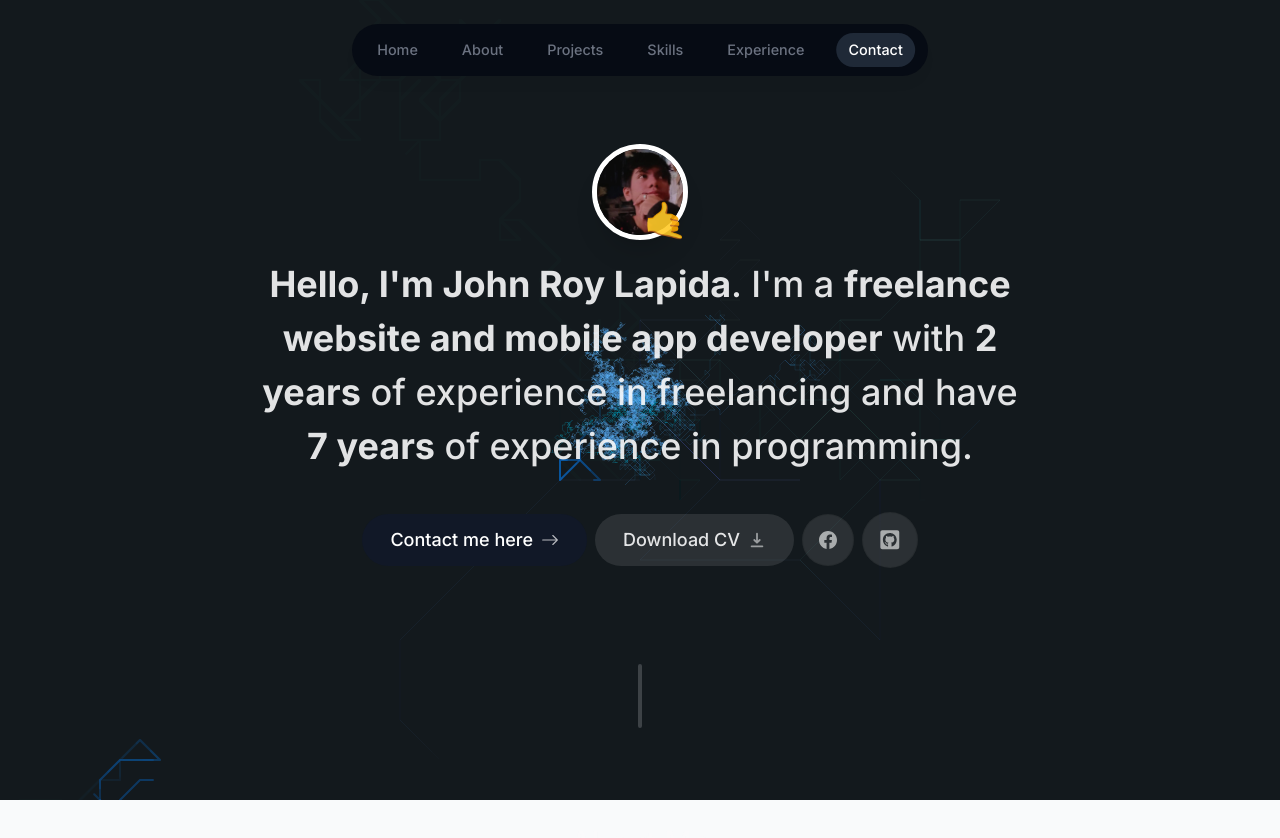
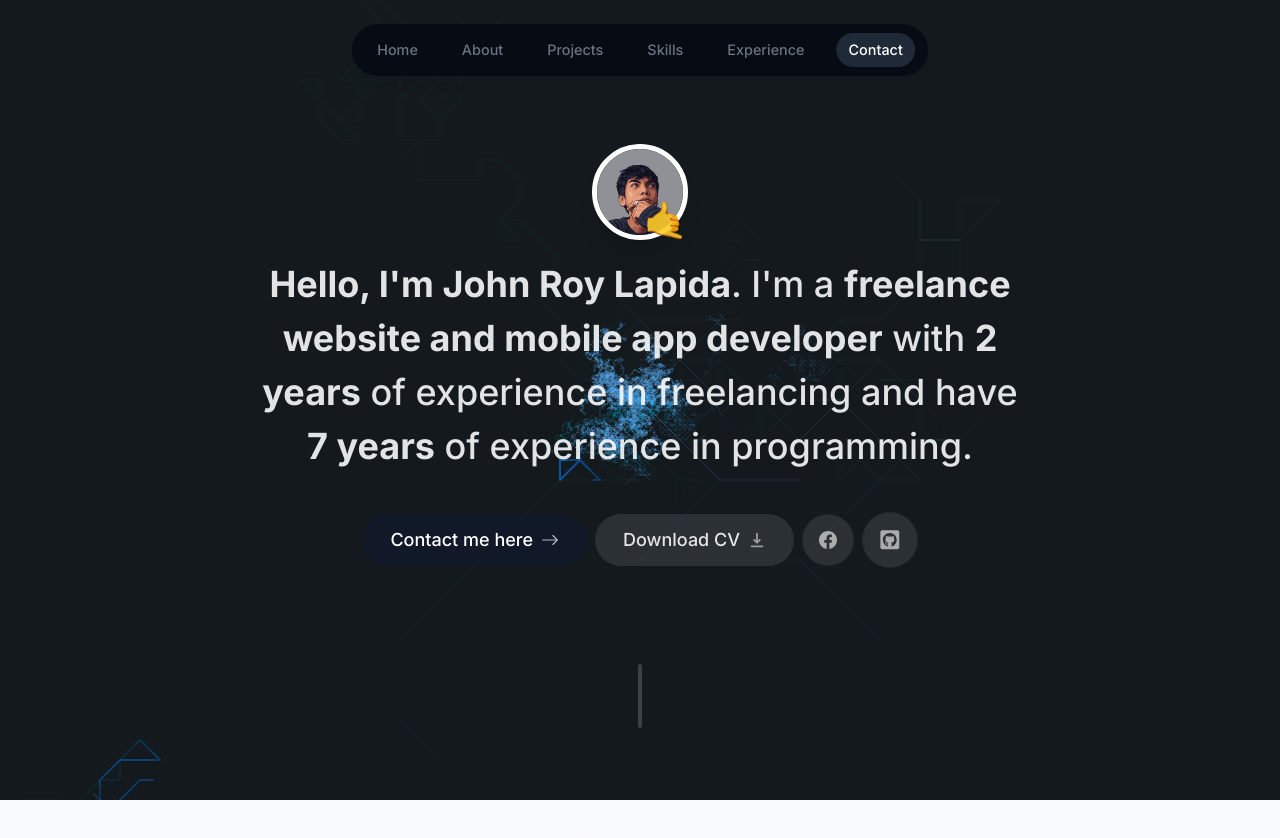
Before and after one commit to SnoopyCodeX/my-nextjs-portfolio, a Next.js app: page / in a window 1280 px wide. Shown: the top 838 px of the page. Built offline with nearby package versions, Linux system fonts and the light colour scheme; no server answers.

Commit message:
chore: update favico, profile picture, and webhook

```diff
--- a/app/layout.tsx
+++ b/app/layout.tsx
@@ -1,45 +1,47 @@
-import Footer from '@/components/footer'
-import Header from '@/components/header'
-// import ThemeSwitch from '@/components/theme-switch'
-import ActiveSectionContextProvider from '@/context/active-section-context'
-import ThemeContextProvider from '@/context/theme-context'
-import { dateDiffInYears } from '@/lib/utils'
-import { Inter } from 'next/font/google'
-import { Toaster } from 'react-hot-toast'
-import favIcon from '@/app/favicon.ico'
-import './globals.css'
-// import { useEffect } from 'react'
-import { Background } from '@/components/background'
-import Script from 'next/script'
+import Footer from "@/components/footer";
+import Header from "@/components/header";
+import ActiveSectionContextProvider from "@/context/active-section-context";
+import ThemeContextProvider from "@/context/theme-context";
+import { dateDiffInYears } from "@/lib/utils";
+import { Inter } from "next/font/google";
+import { Toaster } from "react-hot-toast";
+import favIcon from "@/app/favicon.ico";
+import "./globals.css";
+import { Background } from "@/components/background";
+import Script from "next/script";
 
-const inter = Inter({ subsets: ['latin'] })
-let yearsOfFreelancingExperience = dateDiffInYears(new Date("2020-11-1"), new Date(Date.now()))
+const inter = Inter({ subsets: ["latin"] });
+let yearsOfFreelancingExperience = dateDiffInYears(
+  new Date("2020-11-1"),
+  new Date(Date.now()),
+);
 
 export const metadata = {
-  metadataBase: 'https://johnroylapida.vercel.app',
-  title: 'John Roy Lapida | Portfolio',
+  metadataBase: "https://snoopycodex.ph",
+  title: "John Roy Lapida | Portfolio",
   description: `John Roy Lapida is a freelance website and mobile app developer with ${yearsOfFreelancingExperience} years of experience in freelancing.`,
   openGraph: {
     title: "John Roy Lapida | Portfolio",
     description: `John Roy Lapida is a freelance website and mobile app developer with ${yearsOfFreelancingExperience} years of experience in freelancing.`,
     image: favIcon.src,
-    url: "https://johnroylapida.vercel.app",
+    url: "https://snoopycodex.ph",
     type: "website",
     locale: "en_US",
     site_name: "John Roy Lapida | Portfolio",
-    authors: ["John Roy Lapida"]
-  }
-}
+    authors: ["John Roy Lapida"],
+  },
+};
 
 export default function RootLayout({
   children,
 }: {
-  children: React.ReactNode
+  children: React.ReactNode;
 }) {
-
   return (
-    <html lang="en" className='!scroll-smooth dark'>
-      <body className={`${inter.className} bg-gray-50 text-gray-950 relative pt-28 sm:pt-36 dark:bg-[hsla(240deg, 20%, 20%, 1)] dark:text-gray-50 dark:text-opacity-90`}>
+    <html lang="en" className="!scroll-smooth dark">
+      <body
+        className={`${inter.className} bg-gray-50 text-gray-950 relative pt-28 sm:pt-36 dark:bg-[hsla(240deg, 20%, 20%, 1)] dark:text-gray-50 dark:text-opacity-90`}
+      >
         {/*
         <div className='bg-[#fbe2e3] absolute top-[-6rem] right-[11rem] h-[31.25rem] w-[31.25rem] -z-10 rounded-full blur-[10rem] sm:w-[68.75rem] dark:bg-[#946263]'></div>
         <div className='bg-[#dbd7fb] absolute top-[-1rem] left-[-35rem] h-[31.25rem] w-[50rem] -z-10 rounded-full blur-[10rem] sm:w-[68.75rem] md:left-[-33rem] lg:left-[-28rem] xl:left-[-15rem] 2xl:left-[-5rem] dark:bg-[#676394]'></div>
@@ -49,8 +51,7 @@ export default function RootLayout({
         <div id="fb-root"></div>
 
         {/* <!-- Your Chat Plugin code --> */}
-        <div id="fb-customer-chat" className="fb-customerchat">
-        </div>
+        <div id="fb-customer-chat" className="fb-customerchat"></div>
 
         <Script
           id="messenger-tag"
@@ -60,7 +61,7 @@ export default function RootLayout({
             var chatbox = document.getElementById('fb-customer-chat');
             chatbox.setAttribute("page_id", "189895014212773");
             chatbox.setAttribute("attribution", "biz_inbox");
-        `
+        `,
           }}
         ></Script>
 
@@ -84,7 +85,7 @@ export default function RootLayout({
                 js.src = 'https://connect.facebook.net/en_US/sdk/xfbml.customerchat.js';
                 fjs.parentNode.insertBefore(js, fjs);
             }(document, 'script', 'facebook-jssdk'));
-        `
+        `,
           }}
         ></Script>
 
@@ -95,11 +96,11 @@ export default function RootLayout({
             {children}
             <Footer />
 
-            <Toaster position='top-right'/>
+            <Toaster position="top-right" />
             {/* <ThemeSwitch /> */}
           </ActiveSectionContextProvider>
         </ThemeContextProvider>
       </body>
     </html>
-  )
+  );
 }
--- a/components/intro.tsx
+++ b/components/intro.tsx
@@ -1,59 +1,127 @@
-"use client"
+"use client";
 
-import { motion } from 'framer-motion'
-import Image from 'next/image'
+import { motion } from "framer-motion";
+import Image from "next/image";
 
-import { useActiveSectionContext } from '@/context/active-section-context'
-import { useSectionInView } from '@/lib/hooks'
-import { dateDiffInYears } from '@/lib/utils'
-import catProfileImg from '@/public/cat_profile.jpg'
-import Link from 'next/link'
-import { BsArrowRight, BsFacebook } from 'react-icons/bs'
-import { FaGithubSquare } from 'react-icons/fa'
-import { HiDownload } from 'react-icons/hi'
+import { useActiveSectionContext } from "@/context/active-section-context";
+import { useSectionInView } from "@/lib/hooks";
+import { dateDiffInYears } from "@/lib/utils";
+import profileImg from "@/public/dp.jpg";
+import Link from "next/link";
+import { BsArrowRight, BsFacebook } from "react-icons/bs";
+import { FaGithubSquare } from "react-icons/fa";
+import { HiDownload } from "react-icons/hi";
 
 export default function Intro() {
-    const { ref } = useSectionInView('Home', 0.5)
-    const { setActiveSection, setTimeOfLastClick } = useActiveSectionContext()
-    let yearsOfFreelancingExperience = dateDiffInYears(new Date("2020-11-1"), new Date(Date.now()))
-    let yearsOfProgrammingExperience = dateDiffInYears(new Date("2016-06-1"), new Date(Date.now()))
+  const { ref } = useSectionInView("Home", 0.5);
+  const { setActiveSection, setTimeOfLastClick } = useActiveSectionContext();
+  let yearsOfFreelancingExperience = dateDiffInYears(
+    new Date("2020-11-1"),
+    new Date(Date.now()),
+  );
+  let yearsOfProgrammingExperience = dateDiffInYears(
+    new Date("2016-06-1"),
+    new Date(Date.now()),
+  );
 
   return (
-        <section ref={ref} id="home" className="mb-28 max-w-[50rem] text-center sm:mb-0 scroll-mt-[100rem]">
-            <div className='flex items-center justify-center'>
+    <section
+      ref={ref}
+      id="home"
+      className="mb-28 max-w-[50rem] text-center sm:mb-0 scroll-mt-[100rem]"
+    >
+      <div className="flex items-center justify-center">
         <div className="relative">
-                    <motion.div initial={{opacity: 0, scale: 0}} animate={{opacity: 1, scale: 1}} transition={{type: "tween", duration: 0.2}}>
-                        <Image src={catProfileImg} alt="John Roy Lapida's photo" className='h-24 w-24 rounded-full border-[0.35rem] border-white object-cover shadow-xl' quality={95} priority={true}/>
+          <motion.div
+            initial={{ opacity: 0, scale: 0 }}
+            animate={{ opacity: 1, scale: 1 }}
+            transition={{ type: "tween", duration: 0.2 }}
+          >
+            <Image
+              src={profileImg}
+              alt="John Roy Lapida's photo"
+              className="h-24 w-24 rounded-full border-[0.35rem] border-white object-cover shadow-xl"
+              quality={95}
+              priority={true}
+            />
           </motion.div>
 
-                    <motion.span initial={{opacity: 0, scale: 0}} animate={{opacity: 1, scale: 1}} transition={{type: "spring", stiffness: 125, delay: 0.1, duration: 0.7}} className="absolute bottom-0 right-0 text-4xl">🤙</motion.span>
+          <motion.span
+            initial={{ opacity: 0, scale: 0 }}
+            animate={{ opacity: 1, scale: 1 }}
+            transition={{
+              type: "spring",
+              stiffness: 125,
+              delay: 0.1,
+              duration: 0.7,
+            }}
+            className="absolute bottom-0 right-0 text-4xl"
+          >
+            🤙
+          </motion.span>
         </div>
       </div>
 
-            <motion.h1 initial={{opacity: 0, y: 100}} animate={{opacity: 1, y: 1}} className="mb-10 mt-4 px-4 text-2xl font-medium !leading-[1.5] sm:text-4xl">
-                <span className="font-bold">Hello, I&apos;m John Roy Lapida</span>. I&apos;m a <span className="font-bold">freelance website and mobile app developer</span> with <span className="font-bold">{yearsOfFreelancingExperience} years</span> of experience in freelancing and have <span className='font-bold'>{yearsOfProgrammingExperience} years</span> of experience in programming.
+      <motion.h1
+        initial={{ opacity: 0, y: 100 }}
+        animate={{ opacity: 1, y: 1 }}
+        className="mb-10 mt-4 px-4 text-2xl font-medium !leading-[1.5] sm:text-4xl"
+      >
+        <span className="font-bold">Hello, I&apos;m John Roy Lapida</span>.
+        I&apos;m a{" "}
+        <span className="font-bold">
+          freelance website and mobile app developer
+        </span>{" "}
+        with{" "}
+        <span className="font-bold">{yearsOfFreelancingExperience} years</span>{" "}
+        of experience in freelancing and have{" "}
+        <span className="font-bold">{yearsOfProgrammingExperience} years</span>{" "}
+        of experience in programming.
       </motion.h1>
 
-            <motion.div initial={{opacity: 0, y: 100}} animate={{opacity: 1, y: 0}} transition={{delay: 0.1}} className="flex flex-col sm:flex-row items-center justify-center gap-2 px-4 text-lg font-medium">
-                <Link href="#contact" className="group bg-gray-900 text-white px-7 py-3 flex items-center gap-2 rounded-full ouline-none focus:scale-110 hover:scale-110 hover:bg-gray-950 active:scale-105 transition" onClick={() => {
-                    setActiveSection('Contact')
-                    setTimeOfLastClick(Date.now())
-                }}>
-                    Contact me here <BsArrowRight className="opacity-70 group-hover:translate-x-1" />
+      <motion.div
+        initial={{ opacity: 0, y: 100 }}
+        animate={{ opacity: 1, y: 0 }}
+        transition={{ delay: 0.1 }}
+        className="flex flex-col sm:flex-row items-center justify-center gap-2 px-4 text-lg font-medium"
+      >
+        <Link
+          href="#contact"
+          className="group bg-gray-900 text-white px-7 py-3 flex items-center gap-2 rounded-full ouline-none focus:scale-110 hover:scale-110 hover:bg-gray-950 active:scale-105 transition"
+          onClick={() => {
+            setActiveSection("Contact");
+            setTimeOfLastClick(Date.now());
+          }}
+        >
+          Contact me here{" "}
+          <BsArrowRight className="opacity-70 group-hover:translate-x-1" />
         </Link>
 
-                <a className="group bg-white px-7 py-3 flex items-center gap-2 rounded-full ouline-none focus:scale-110 hover:scale-110 active:scale-105 transition cursor-pointer dark:bg-white/10" href="/johnroylapidacalimlim-cv.pdf" download>
-                    Download CV <HiDownload className="opacity-60 group-hover:translate-y-1 transition" />
+        <a
+          className="group bg-white px-7 py-3 flex items-center gap-2 rounded-full ouline-none focus:scale-110 hover:scale-110 active:scale-105 transition cursor-pointer dark:bg-white/10"
+          href="/johnroylapidacalimlim-cv.pdf"
+          download
+        >
+          Download CV{" "}
+          <HiDownload className="opacity-60 group-hover:translate-y-1 transition" />
         </a>
 
-                <a className="bg-white p-4 text-gray-700 flex items-center gap-2 rounded-full ouline-none focus:scale-[1.15] hover:text-gray-950 hover:scale-[1.15] active:scale-105 transition cursor-pointer borderBlack dark:bg-white/10 dark:text-white/60" href="https://facebook.com/johnroycalimlim" target="_blank">
+        <a
+          className="bg-white p-4 text-gray-700 flex items-center gap-2 rounded-full ouline-none focus:scale-[1.15] hover:text-gray-950 hover:scale-[1.15] active:scale-105 transition cursor-pointer borderBlack dark:bg-white/10 dark:text-white/60"
+          href="https://facebook.com/johnroycalimlim"
+          target="_blank"
+        >
           <BsFacebook />
         </a>
 
-                <a className="bg-white p-4 text-gray-700 flex items-center gap-2 rounded-full text-[1.35rem] ouline-none focus:scale-[1.15] hover:scale-[1.15] hover:text-gray-950 active:scale-105 transition cursor-pointer borderBlack dark:bg-white/10 dark:text-white/60" href="https://www.github.com/SnoopyCodeX" target="_blank">
+        <a
+          className="bg-white p-4 text-gray-700 flex items-center gap-2 rounded-full text-[1.35rem] ouline-none focus:scale-[1.15] hover:scale-[1.15] hover:text-gray-950 active:scale-105 transition cursor-pointer borderBlack dark:bg-white/10 dark:text-white/60"
+          href="https://www.github.com/SnoopyCodeX"
+          target="_blank"
+        >
           <FaGithubSquare />
         </a>
       </motion.div>
     </section>
-    )
+  );
 }
--- /dev/null
+++ b/pages/api/facebook/webhook.ts
@@ -0,0 +1,24 @@
+import { NextApiRequest, NextApiResponse } from "next";
+
+export default async function handler(req: NextApiRequest, res: NextApiResponse) {
+    if (req.method === 'GET') {
+        const { mode, token, challenge } = {mode: req.query['hub.mode'], token: req.query['hub.token'], challenge: req.query['hub.challenge']}
+
+        if (mode && token) {
+            if (mode === 'subscribe' && token === 'supersecretverifytokenfromfb') {
+                console.log('WEBHOOK_VERIFIED')
+                res.status(200).send(challenge)
+            } else {
+                res.status(403)
+            }
+        }
+    } else if (req.method === 'POST') {
+        const { object } = req.body
+
+        if (object === 'page') {
+            res.status(200).send('EVENT_RECEIVED')
+        } else {
+            res.status(404)
+        }
+    }
+}
```
Also changed, not shown: public/dp.jpg (added), 1 other file (tests, documents, lock files or other folders). Lines whose indentation alone changed are shown as unchanged.
